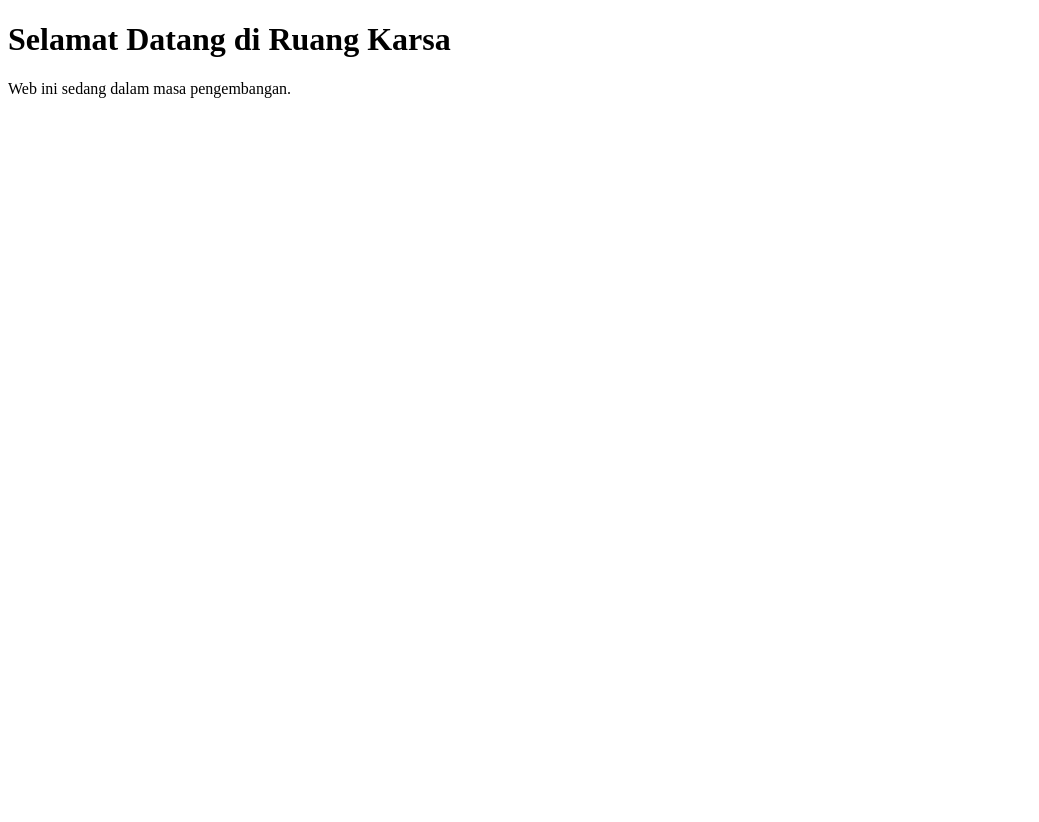
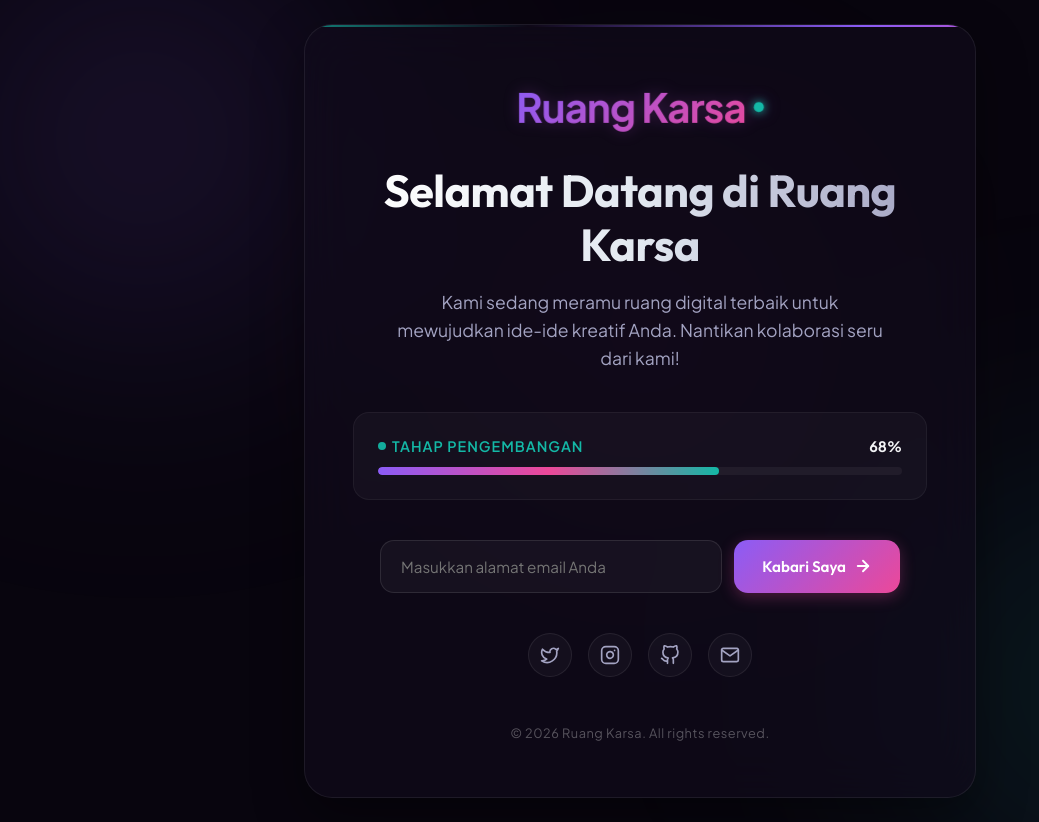
Before and after one commit to sherdadu1986-cmyk/ruangkarsa-web, a plain HTML site: page index.html in a window 1280 px wide. Shown: the whole page, without its empty margins (0-1039 px from the left). Before the commit the page ends 800 px from the top, so only its background shows below. Drawn offline with Linux system fonts and the light colour scheme.

Commit message:
feat: redesign and upgrade under-construction page with premium aesthetics

```diff
--- /dev/null
+++ b/index.css
@@ -0,0 +1,375 @@
+@import url('https://fonts.googleapis.com/css2?family=Outfit:wght@300;400;500;600;700;800&family=Plus+Jakarta+Sans:wght@300;400;500;600;700&display=swap');
+
+:root {
+    --bg-dark: #08050e;
+    --card-bg: rgba(17, 12, 28, 0.65);
+    --border-color: rgba(255, 255, 255, 0.07);
+    --text-primary: #f3f4f6;
+    --text-secondary: #a3a3c2;
+    --accent-purple: #8b5cf6;
+    --accent-pink: #ec4899;
+    --accent-teal: #14b8a6;
+    --font-outfit: 'Outfit', sans-serif;
+    --font-jakarta: 'Plus Jakarta Sans', sans-serif;
+}
+
+* {
+    margin: 0;
+    padding: 0;
+    box-sizing: border-box;
+}
+
+body {
+    background-color: var(--bg-dark);
+    color: var(--text-primary);
+    font-family: var(--font-jakarta);
+    min-height: 100vh;
+    display: flex;
+    align-items: center;
+    justify-content: center;
+    overflow-x: hidden;
+    position: relative;
+}
+
+/* Background blob animations */
+.bg-blobs {
+    position: absolute;
+    width: 100%;
+    height: 100%;
+    top: 0;
+    left: 0;
+    overflow: hidden;
+    z-index: 1;
+    pointer-events: none;
+}
+
+.blob {
+    position: absolute;
+    border-radius: 50%;
+    filter: blur(120px);
+    opacity: 0.45;
+    mix-blend-mode: screen;
+    animation: floatBlob 20s infinite alternate ease-in-out;
+}
+
+.blob-1 {
+    width: 500px;
+    height: 500px;
+    background: radial-gradient(circle, rgba(139, 92, 246, 0.5) 0%, rgba(236, 72, 153, 0) 70%);
+    top: -10%;
+    left: -10%;
+    animation-delay: 0s;
+}
+
+.blob-2 {
+    width: 600px;
+    height: 600px;
+    background: radial-gradient(circle, rgba(20, 184, 166, 0.4) 0%, rgba(59, 130, 246, 0) 70%);
+    bottom: -20%;
+    right: -10%;
+    animation-delay: 5s;
+}
+
+.blob-3 {
+    width: 400px;
+    height: 400px;
+    background: radial-gradient(circle, rgba(236, 72, 153, 0.3) 0%, rgba(139, 92, 246, 0) 70%);
+    top: 40%;
+    left: 50%;
+    transform: translate(-50%, -50%);
+    animation-delay: 10s;
+}
+
+@keyframes floatBlob {
+    0% {
+        transform: translate(0, 0) scale(1);
+    }
+    50% {
+        transform: translate(40px, -60px) scale(1.1);
+    }
+    100% {
+        transform: translate(-30px, 40px) scale(0.95);
+    }
+}
+
+/* Main Container & Card */
+.main-wrapper {
+    position: relative;
+    z-index: 2;
+    width: 100%;
+    max-width: 720px;
+    padding: 24px;
+}
+
+.card {
+    background: var(--card-bg);
+    backdrop-filter: blur(24px);
+    -webkit-backdrop-filter: blur(24px);
+    border: 1px solid var(--border-color);
+    border-radius: 28px;
+    padding: 56px 48px;
+    text-align: center;
+    box-shadow: 0 20px 50px rgba(0, 0, 0, 0.4);
+    position: relative;
+    overflow: hidden;
+}
+
+/* Glowing Border Effect */
+.card::before {
+    content: '';
+    position: absolute;
+    top: 0;
+    left: 0;
+    right: 0;
+    height: 2px;
+    background: linear-gradient(90deg, transparent, var(--accent-purple), var(--accent-pink), var(--accent-teal), transparent);
+    background-size: 200% 100%;
+    animation: borderGlow 6s linear infinite;
+}
+
+@keyframes borderGlow {
+    0% { background-position: 0% 50%; }
+    100% { background-position: 200% 50%; }
+}
+
+/* Header & Logo */
+.logo-container {
+    margin-bottom: 32px;
+    display: inline-flex;
+    align-items: center;
+    justify-content: center;
+    position: relative;
+}
+
+.logo-icon {
+    font-size: 2.5rem;
+    background: linear-gradient(135deg, var(--accent-purple), var(--accent-pink));
+    -webkit-background-clip: text;
+    -webkit-text-fill-color: transparent;
+    font-weight: 800;
+    letter-spacing: -1px;
+    display: flex;
+    align-items: center;
+    gap: 8px;
+    animation: pulseLogo 3s infinite alternate ease-in-out;
+}
+
+@keyframes pulseLogo {
+    0% { transform: scale(1); filter: drop-shadow(0 0 5px rgba(139, 92, 246, 0.2)); }
+    100% { transform: scale(1.03); filter: drop-shadow(0 0 15px rgba(236, 72, 153, 0.5)); }
+}
+
+.logo-dot {
+    width: 10px;
+    height: 10px;
+    background-color: var(--accent-teal);
+    border-radius: 50%;
+    display: inline-block;
+    box-shadow: 0 0 10px var(--accent-teal);
+}
+
+/* Title & Description */
+h1 {
+    font-family: var(--font-outfit);
+    font-size: 2.8rem;
+    font-weight: 700;
+    line-height: 1.2;
+    margin-bottom: 16px;
+    letter-spacing: -0.5px;
+    background: linear-gradient(to right, #ffffff, #e2e8f0, var(--text-secondary));
+    -webkit-background-clip: text;
+    -webkit-text-fill-color: transparent;
+}
+
+.subtitle {
+    font-size: 1.1rem;
+    color: var(--text-secondary);
+    line-height: 1.6;
+    margin-bottom: 40px;
+    max-width: 500px;
+    margin-left: auto;
+    margin-right: auto;
+}
+
+/* Progress / Status Container */
+.status-container {
+    background: rgba(255, 255, 255, 0.03);
+    border: 1px solid rgba(255, 255, 255, 0.05);
+    border-radius: 16px;
+    padding: 24px;
+    margin-bottom: 40px;
+}
+
+.status-header {
+    display: flex;
+    justify-content: space-between;
+    align-items: center;
+    margin-bottom: 12px;
+    font-size: 0.9rem;
+}
+
+.status-label {
+    color: var(--accent-teal);
+    font-weight: 600;
+    text-transform: uppercase;
+    letter-spacing: 1px;
+    display: flex;
+    align-items: center;
+    gap: 6px;
+}
+
+.status-dot {
+    width: 8px;
+    height: 8px;
+    background-color: var(--accent-teal);
+    border-radius: 50%;
+    animation: blink 1.5s infinite;
+}
+
+@keyframes blink {
+    0%, 100% { opacity: 0.2; }
+    50% { opacity: 1; }
+}
+
+.status-percentage {
+    font-weight: 700;
+    color: var(--text-primary);
+}
+
+.progress-bar-bg {
+    width: 100%;
+    height: 8px;
+    background-color: rgba(255, 255, 255, 0.05);
+    border-radius: 4px;
+    overflow: hidden;
+}
+
+.progress-bar-fill {
+    height: 100%;
+    width: 65%; /* 65% complete */
+    background: linear-gradient(90deg, var(--accent-purple), var(--accent-pink), var(--accent-teal));
+    border-radius: 4px;
+    position: relative;
+    animation: fillProgress 2s cubic-bezier(0.4, 0, 0.2, 1) forwards;
+}
+
+@keyframes fillProgress {
+    from { width: 0%; }
+    to { width: 65%; }
+}
+
+/* Subscription Form */
+.subscribe-form {
+    display: flex;
+    gap: 12px;
+    max-width: 520px;
+    margin: 0 auto 40px auto;
+}
+
+.input-group {
+    flex-grow: 1;
+    position: relative;
+}
+
+.subscribe-input {
+    width: 100%;
+    padding: 16px 20px;
+    background: rgba(255, 255, 255, 0.04);
+    border: 1px solid rgba(255, 255, 255, 0.1);
+    border-radius: 14px;
+    color: var(--text-primary);
+    font-family: var(--font-jakarta);
+    font-size: 0.95rem;
+    transition: all 0.3s ease;
+}
+
+.subscribe-input:focus {
+    outline: none;
+    border-color: var(--accent-purple);
+    background: rgba(255, 255, 255, 0.08);
+    box-shadow: 0 0 15px rgba(139, 92, 246, 0.2);
+}
+
+.subscribe-btn {
+    padding: 16px 28px;
+    background: linear-gradient(135deg, var(--accent-purple), var(--accent-pink));
+    border: none;
+    border-radius: 14px;
+    color: white;
+    font-family: var(--font-outfit);
+    font-weight: 600;
+    font-size: 0.95rem;
+    cursor: pointer;
+    transition: all 0.3s ease;
+    display: inline-flex;
+    align-items: center;
+    gap: 8px;
+    box-shadow: 0 4px 15px rgba(236, 72, 153, 0.3);
+}
+
+.subscribe-btn:hover {
+    transform: translateY(-2px);
+    box-shadow: 0 6px 20px rgba(236, 72, 153, 0.5);
+    filter: brightness(1.1);
+}
+
+.subscribe-btn:active {
+    transform: translateY(0);
+}
+
+/* Social Links */
+.social-links {
+    display: flex;
+    justify-content: center;
+    gap: 16px;
+}
+
+.social-btn {
+    width: 44px;
+    height: 44px;
+    border-radius: 50%;
+    background: rgba(255, 255, 255, 0.03);
+    border: 1px solid rgba(255, 255, 255, 0.08);
+    color: var(--text-secondary);
+    display: flex;
+    align-items: center;
+    justify-content: center;
+    text-decoration: none;
+    transition: all 0.3s ease;
+}
+
+.social-btn:hover {
+    background: rgba(255, 255, 255, 0.08);
+    color: var(--text-primary);
+    border-color: var(--accent-teal);
+    transform: translateY(-3px);
+    box-shadow: 0 5px 15px rgba(20, 184, 166, 0.25);
+}
+
+/* Footer text */
+.footer-text {
+    margin-top: 48px;
+    font-size: 0.8rem;
+    color: rgba(255, 255, 255, 0.3);
+    letter-spacing: 0.5px;
+}
+
+/* Responsive adjustments */
+@media (max-width: 640px) {
+    .card {
+        padding: 40px 24px;
+    }
+
+    h1 {
+        font-size: 2.2rem;
+    }
+
+    .subscribe-form {
+        flex-direction: column;
+    }
+
+    .subscribe-btn {
+        width: 100%;
+        justify-content: center;
+    }
+}
--- a/index.html
+++ b/index.html
@@ -2,10 +2,109 @@
 <html lang="id">
 <head>
     <meta charset="UTF-8">
-    <title>Ruang Karsa</title>
+    <meta name="viewport" content="width=device-width, initial-scale=1.0">
+    <meta name="description" content="Ruang Karsa - Ruang kreativitas, inovasi, dan kolaborasi yang sedang dikembangkan. Ikuti perkembangan kami!">
+    <title>Ruang Karsa | Segera Hadir</title>
+    <link rel="stylesheet" href="index.css">
 </head>
 <body>
-    <h1>Selamat Datang di Ruang Karsa</h1>
-    <p>Web ini sedang dalam masa pengembangan.</p>
+    <!-- Background Animated Blobs -->
+    <div class="bg-blobs">
+        <div class="blob blob-1"></div>
+        <div class="blob blob-2"></div>
+        <div class="blob blob-3"></div>
+    </div>
+
+    <!-- Main Container -->
+    <main class="main-wrapper">
+        <div class="card">
+            <!-- Logo Section -->
+            <div class="logo-container">
+                <div class="logo-icon">
+                    <span>Ruang Karsa</span>
+                    <span class="logo-dot"></span>
+                </div>
+            </div>
+
+            <!-- Title & Description -->
+            <h1>Selamat Datang di Ruang Karsa</h1>
+            <p class="subtitle">Kami sedang meramu ruang digital terbaik untuk mewujudkan ide-ide kreatif Anda. Nantikan kolaborasi seru dari kami!</p>
+
+            <!-- Development Progress -->
+            <div class="status-container">
+                <div class="status-header">
+                    <span class="status-label">
+                        <span class="status-dot"></span>
+                        Tahap Pengembangan
+                    </span>
+                    <span class="status-percentage" id="progress-val">65%</span>
+                </div>
+                <div class="progress-bar-bg">
+                    <div class="progress-bar-fill" id="progress-bar"></div>
+                </div>
+            </div>
+
+            <!-- Subscription Section -->
+            <form class="subscribe-form" id="notify-form">
+                <div class="input-group">
+                    <input type="email" class="subscribe-input" placeholder="Masukkan alamat email Anda" required id="email-input">
+                </div>
+                <button type="submit" class="subscribe-btn">
+                    <span>Kabari Saya</span>
+                    <!-- Simple inline SVG arrow icon -->
+                    <svg width="18" height="18" viewBox="0 0 24 24" fill="none" stroke="currentColor" stroke-width="2.5" stroke-linecap="round" stroke-linejoin="round"><line x1="5" y1="12" x2="19" y2="12"></line><polyline points="12 5 19 12 12 19"></polyline></svg>
+                </button>
+            </form>
+
+            <!-- Social Media & Support Links -->
+            <div class="social-links">
+                <!-- Twitter / X -->
+                <a href="#" class="social-btn" aria-label="Twitter">
+                    <svg width="20" height="20" viewBox="0 0 24 24" fill="none" stroke="currentColor" stroke-width="2" stroke-linecap="round" stroke-linejoin="round"><path d="M22 4s-.7 2.1-2 3.4c1.6 10-9.4 17.3-18 11.6 2.2.1 4.4-.6 6-2C3 15.5.5 9.6 3 5c2.2 2.6 5.6 4.1 9 4-.9-4.2 4-6.6 7-3.8 1.1 0 3-1.2 3-1.2z"></path></svg>
+                </a>
+                <!-- Instagram -->
+                <a href="#" class="social-btn" aria-label="Instagram">
+                    <svg width="20" height="20" viewBox="0 0 24 24" fill="none" stroke="currentColor" stroke-width="2" stroke-linecap="round" stroke-linejoin="round"><rect x="2" y="2" width="20" height="20" rx="5" ry="5"></rect><path d="M16 11.37A4 4 0 1 1 12.63 8 4 4 0 0 1 16 11.37z"></path><line x1="17.5" y1="6.5" x2="17.51" y2="6.5"></line></svg>
+                </a>
+                <!-- GitHub -->
+                <a href="#" class="social-btn" aria-label="GitHub">
+                    <svg width="20" height="20" viewBox="0 0 24 24" fill="none" stroke="currentColor" stroke-width="2" stroke-linecap="round" stroke-linejoin="round"><path d="M9 19c-5 1.5-5-2.5-7-3m14 6v-3.87a3.37 3.37 0 0 0-.94-2.61c3.14-.35 6.44-1.54 6.44-7A5.44 5.44 0 0 0 20 4.77 5.07 5.07 0 0 0 19.91 1S18.73.65 16 2.48a13.38 13.38 0 0 0-7 0C6.27.65 5.09 1 5.09 1A5.07 5.07 0 0 0 5 4.77a5.44 5.44 0 0 0-1.5 3.78c0 5.42 3.3 6.61 6.44 7A3.37 3.37 0 0 0 9 18.13V22"></path></svg>
+                </a>
+                <!-- Email -->
+                <a href="mailto:halo@ruangkarsa.com" class="social-btn" aria-label="Email">
+                    <svg width="20" height="20" viewBox="0 0 24 24" fill="none" stroke="currentColor" stroke-width="2" stroke-linecap="round" stroke-linejoin="round"><path d="M4 4h16c1.1 0 2 .9 2 2v12c0 1.1-.9 2-2 2H4c-1.1 0-2-.9-2-2V6c0-1.1.9-2 2-2z"></path><polyline points="22,6 12,13 2,6"></polyline></svg>
+                </a>
+            </div>
+
+            <p class="footer-text">&copy; 2026 Ruang Karsa. All rights reserved.</p>
+        </div>
+    </main>
+
+    <!-- Simple Interactive Script -->
+    <script>
+        document.getElementById('notify-form').addEventListener('submit', function(e) {
+            e.preventDefault();
+            const emailInput = document.getElementById('email-input');
+            const email = emailInput.value;
+
+            if (email) {
+                // Show notification in place of the form
+                const form = document.getElementById('notify-form');
+                form.innerHTML = `
+                    <div style="background: rgba(20, 184, 166, 0.1); border: 1px solid rgba(20, 184, 166, 0.3); border-radius: 14px; padding: 16px; width: 100%; text-align: center; color: #14b8a6; font-weight: 500; font-family: var(--font-jakarta); animation: pulseLogo 1s alternate ease-in-out;">
+                        Terima kasih! Kami akan segera mengabari Anda ke <strong>\${email}</strong> saat kami meluncur.
+                    </div>
+                `;
+            }
+        });
+
+        // Randomly simulate a slight increment of progress bar for interactive feel
+        setTimeout(() => {
+            const progressBar = document.getElementById('progress-bar');
+            const progressVal = document.getElementById('progress-val');
+            progressBar.style.width = '68%';
+            progressVal.innerText = '68%';
+        }, 1500);
+    </script>
 </body>
 </html>
```
